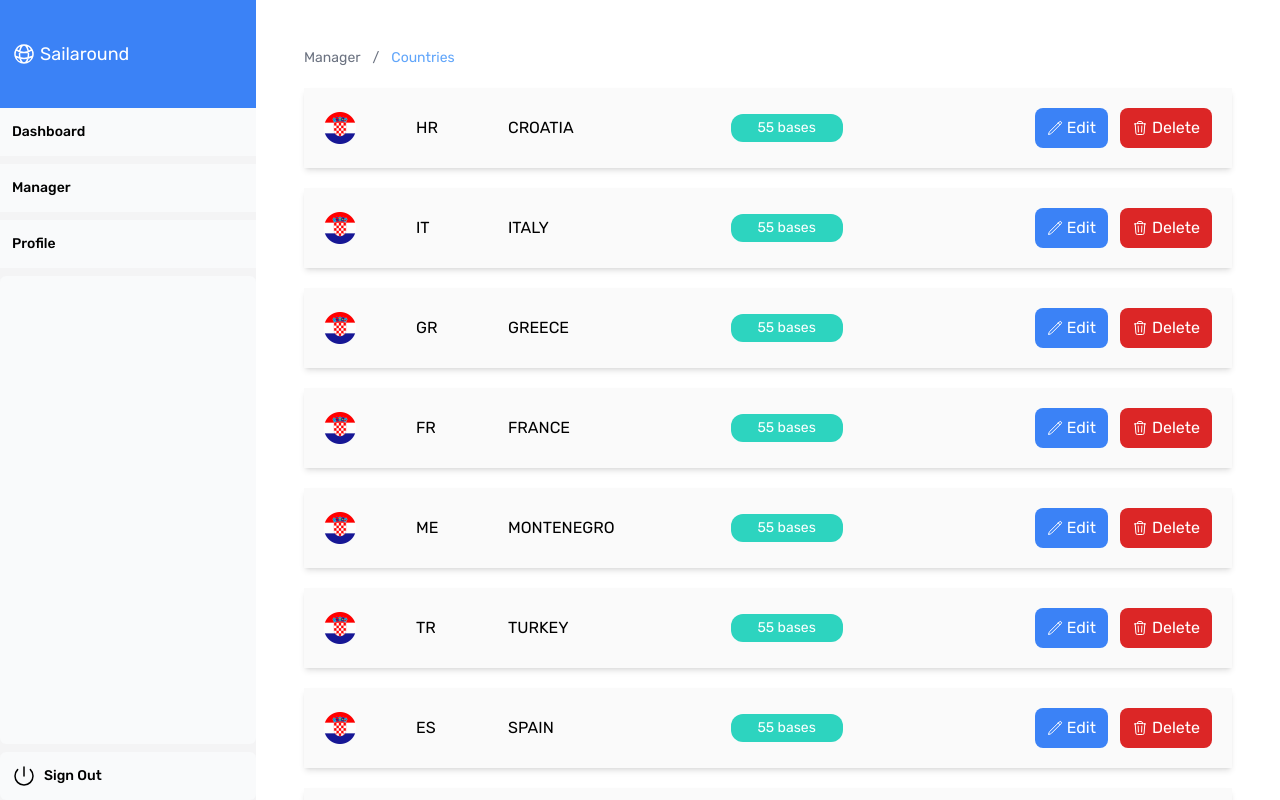
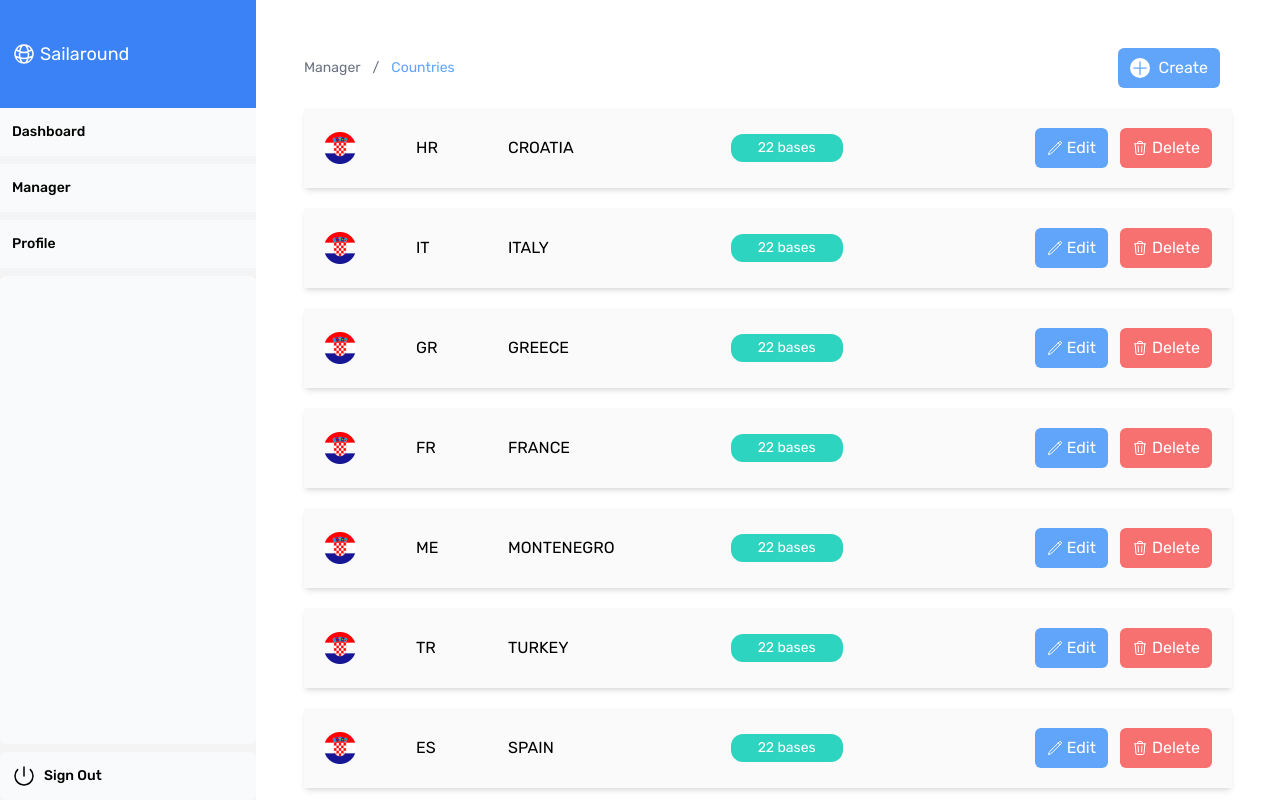
Before and after one commit to franek86/sailaround-web, a Next.js app: page /manager/countries in a window 1280 px wide. Built offline with nearby package versions, Linux system fonts and the light colour scheme.

Commit message:
working on create country page ui

```diff
--- a/app/(admin)/_admin-components/StackedList.jsx
+++ b/app/(admin)/_admin-components/StackedList.jsx
@@ -3,7 +3,7 @@ import Image from "next/image";
 
 import { PencilIcon, TrashIcon } from "@heroicons/react/24/outline";
 
-const StackedList = ({ twoLetterCode, countryName, flagIcon }) => {
+const StackedList = ({ twoLetterCode, countryName, flagIcon, countBases }) => {
   return (
     <div className="grid grid-cols-3 lg:grid-cols-[5rem,5rem,1fr_1fr_1fr] lg:grid-flow-col items-center gap-3 shadow-md p-5 mb-5 bg-zinc-50">
       {flagIcon && (
@@ -14,16 +14,16 @@ const StackedList = ({ twoLetterCode, countryName, flagIcon }) => {
       <div className="max-w-10">{twoLetterCode}</div>
       <div className="uppercase">{countryName}</div>
       <div className="badge__tootletip badge--teal">
-        55 bases
+        {countBases} bases
         <div class="tooltip">View all bases from {countryName}</div>
       </div>
 
       <div className="flex justify-between lg:justify-end col-start-4 col-end-5 lg:col-span-5">
-        <div className="me-3 flex items-center bg-blue-500 text-white px-3 py-2 rounded-lg cursor-pointer hover:opacity-80">
+        <div className="me-3 flex items-center bg-blue-400 text-white px-3 py-2 rounded-md cursor-pointer hover:bg-blue-500">
           <PencilIcon className="h-4 w-4 me-1" />
           <span className="hidden lg:block">Edit</span>
         </div>
-        <div className="flex items-center bg-red-600 text-white px-3 py-2 rounded-lg cursor-pointer hover:opacity-80">
+        <div className="flex items-center bg-red-400 text-white px-3 py-2 rounded-md cursor-pointer hover:bg-red-500">
           <TrashIcon className="h-4 w-4 me-1" />
           <span className="hidden lg:block">Delete</span>
         </div>
--- /dev/null
+++ b/app/(admin)/manager/countries/create/page.jsx
@@ -0,0 +1,18 @@
+import React from "react";
+import Breadcrumbs from "@/app/components/Breadcrumbs";
+
+const CreateCountry = () => {
+  return (
+    <>
+      <Breadcrumbs
+        breadcrumbs={[
+          { label: "Manager", href: "/manager" },
+          { label: "Countries", href: "/manager/countries/" },
+          { label: "Create", href: "/manager/countries/create", active: true },
+        ]}
+      />
+    </>
+  );
+};
+
+export default CreateCountry;
--- a/app/(admin)/manager/countries/page.jsx
+++ b/app/(admin)/manager/countries/page.jsx
@@ -1,19 +1,22 @@
 import React from "react";
+import { PlusIcon } from "@heroicons/react/24/outline";
 /* import { fetchCountries } from "@/app/lib/api.jsx"; */
 
 import Breadcrumbs from "@/app/components/Breadcrumbs.jsx";
 import StackedList from "../../_admin-components/StackedList";
 import Pagination from "@/app/components/Pagination";
+import { IconBtn } from "@/app/components/Button";
+import Link from "next/link";
 
 const data = [
-  { _id: 1, name: "Croatia", shortFlag: "HR", longFlag: "HRV", iconFlags: "/images/flags/croatia-flag.png" },
-  { _id: 2, name: "Italy", shortFlag: "IT", longFlag: "ITA", iconFlags: "/images/flags/croatia-flag.png" },
-  { _id: 3, name: "Greece", shortFlag: "GR", longFlag: "GRC", iconFlags: "/images/flags/croatia-flag.png" },
-  { _id: 4, name: "France", shortFlag: "FR", longFlag: "FRA", iconFlags: "/images/flags/croatia-flag.png" },
-  { _id: 5, name: "Montenegro", shortFlag: "ME", longFlag: "MNE", iconFlags: "/images/flags/croatia-flag.png" },
-  { _id: 6, name: "Turkey", shortFlag: "TR", longFlag: "TUR", iconFlags: "/images/flags/croatia-flag.png" },
-  { _id: 7, name: "Spain", shortFlag: "ES", longFlag: "ESP", iconFlags: "/images/flags/croatia-flag.png" },
-  { _id: 8, name: "Portugal", shortFlag: "PT", longFlag: "PRT", iconFlags: "/images/flags/croatia-flag.png" },
+  { _id: 1, name: "Croatia", shortFlag: "HR", longFlag: "HRV", iconFlags: "/images/flags/croatia-flag.png", bases: "22" },
+  { _id: 2, name: "Italy", shortFlag: "IT", longFlag: "ITA", iconFlags: "/images/flags/croatia-flag.png", bases: "22" },
+  { _id: 3, name: "Greece", shortFlag: "GR", longFlag: "GRC", iconFlags: "/images/flags/croatia-flag.png", bases: "22" },
+  { _id: 4, name: "France", shortFlag: "FR", longFlag: "FRA", iconFlags: "/images/flags/croatia-flag.png", bases: "22" },
+  { _id: 5, name: "Montenegro", shortFlag: "ME", longFlag: "MNE", iconFlags: "/images/flags/croatia-flag.png", bases: "22" },
+  { _id: 6, name: "Turkey", shortFlag: "TR", longFlag: "TUR", iconFlags: "/images/flags/croatia-flag.png", bases: "22" },
+  { _id: 7, name: "Spain", shortFlag: "ES", longFlag: "ESP", iconFlags: "/images/flags/croatia-flag.png", bases: "22" },
+  { _id: 8, name: "Portugal", shortFlag: "PT", longFlag: "PRT", iconFlags: "/images/flags/croatia-flag.png", bases: "22" },
 ];
 
 const Countries = async () => {
@@ -21,15 +24,19 @@ const Countries = async () => {
 
   return (
     <>
+      <div className="flex items-center justify-between mb-5">
         <Breadcrumbs
           breadcrumbs={[
             { label: "Manager", href: "/manager" },
             { label: "Countries", href: "/manager/countries", active: true },
           ]}
         />
-
+        <Link href="countries/create">
+          <IconBtn name="Create" icon={<PlusIcon className="h-5 w-5 text-blue-400" />} />
+        </Link>
+      </div>
       {data.map((country) => (
-        <StackedList key={country._id} countryName={country.name} twoLetterCode={country.shortFlag} flagIcon={country.iconFlags} />
+        <StackedList key={country._id} countryName={country.name} twoLetterCode={country.shortFlag} flagIcon={country.iconFlags} countBases={country.bases} />
       ))}
 
       <Pagination />
--- a/app/components/Breadcrumbs.jsx
+++ b/app/components/Breadcrumbs.jsx
@@ -3,7 +3,7 @@ import Link from "next/link";
 
 const Breadcrumbs = ({ breadcrumbs }) => {
   return (
-    <nav className="mb-5 block">
+    <nav className="block">
       <ol className="flex text-sm">
         {breadcrumbs.map((breadcrumb, index) => (
           <li key={breadcrumb.href} aria-current={breadcrumb.active} className={breadcrumb.active ? "text-blue-400" : "text-gray-500"}>
--- a/app/components/Button.jsx
+++ b/app/components/Button.jsx
@@ -6,4 +6,13 @@ const Button = ({ children, type, classVariation }) => {
   );
 };
 
-export default Button;
+const IconBtn = ({ name, type, icon }) => {
+  return (
+    <button className="flex items-center bg-blue-400 text-white px-3 py-2 me-3 rounded-md hover:bg-blue-500" type={type}>
+      <div className="rounded-full bg-white me-2">{icon}</div>
+      <div className="text-md">{name}</div>
+    </button>
+  );
+};
+
+export { Button, IconBtn };
```
Lines whose indentation alone changed are shown as unchanged.
